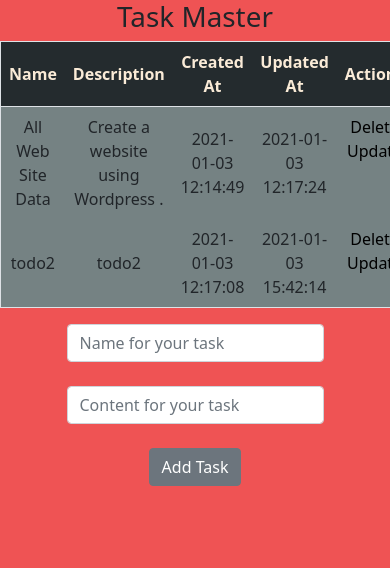
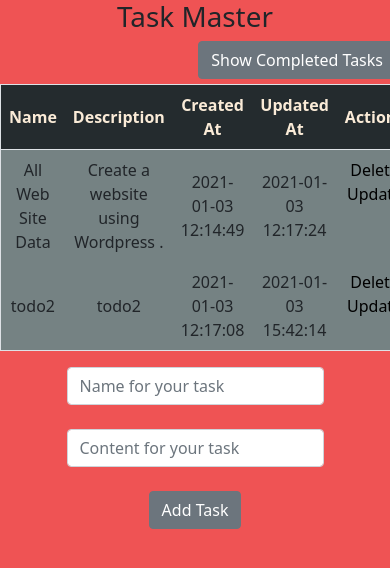
Before and after one commit to sandy6666/flask-todo-app, a Flask app: page / in a window 390 px wide; the page is wider, and only the part inside the window is pictured. Shown: the top 568 px of that part. Run offline with Flask 2, Linux system fonts and the light colour scheme; data comes from the database, SQL or seed files in the repository; both versions use the stored data as it was after the commit.

Commit message:
updated readme and css part

```diff
--- a/static/css/main.css
+++ b/static/css/main.css
@@ -1,6 +1,7 @@
 body {
   margin: 0;
   font-family: sans-serif;
+  overflow: hidden !important;
   background-color: #ef5354 !important;
 }
 
@@ -57,3 +58,9 @@ a {
   color: black !important;
   text-decoration: none !important;
 }
+
+.completed-tasks-btn {
+  padding-right: 6px !important;
+  text-align: right !important;
+  margin-bottom: 1%;
+}
--- a/templates/index.html
+++ b/templates/index.html
@@ -3,6 +3,19 @@
 {%endblock %} {% block body%}
 <div class="content">
   <h1 class="text-center">Task Master</h1>
+  <div class="row">
+    <div class="col-md-6"></div>
+    <div class="col-md-3 mg-4 completed-tasks-btn">
+      <a href="#">
+        <input
+          type="submit"
+          value="Show Completed Tasks"
+          class="btn btn-secondary"
+        />
+      </a>
+    </div>
+    <div class="col-md-3"></div>
+  </div>
   {% if tasks|length < 1 %}
   <h4 class="text-center">No tasks available. After adding it shows up here</h4>
   {% else %}
```
Also changed, not shown: README.md, static/images/home-page-todo.png (added), static/js/script.js (added), test.db.
